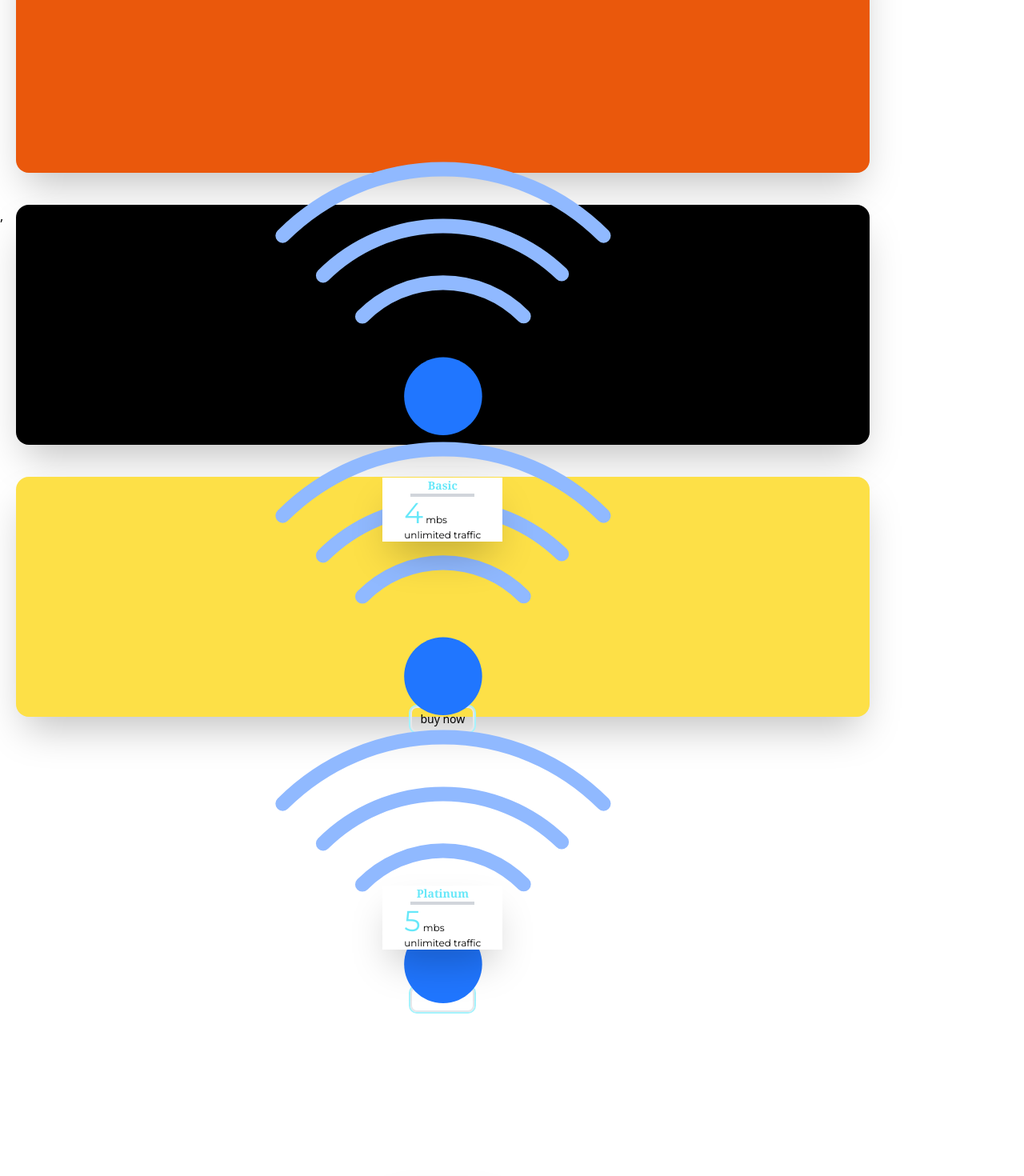
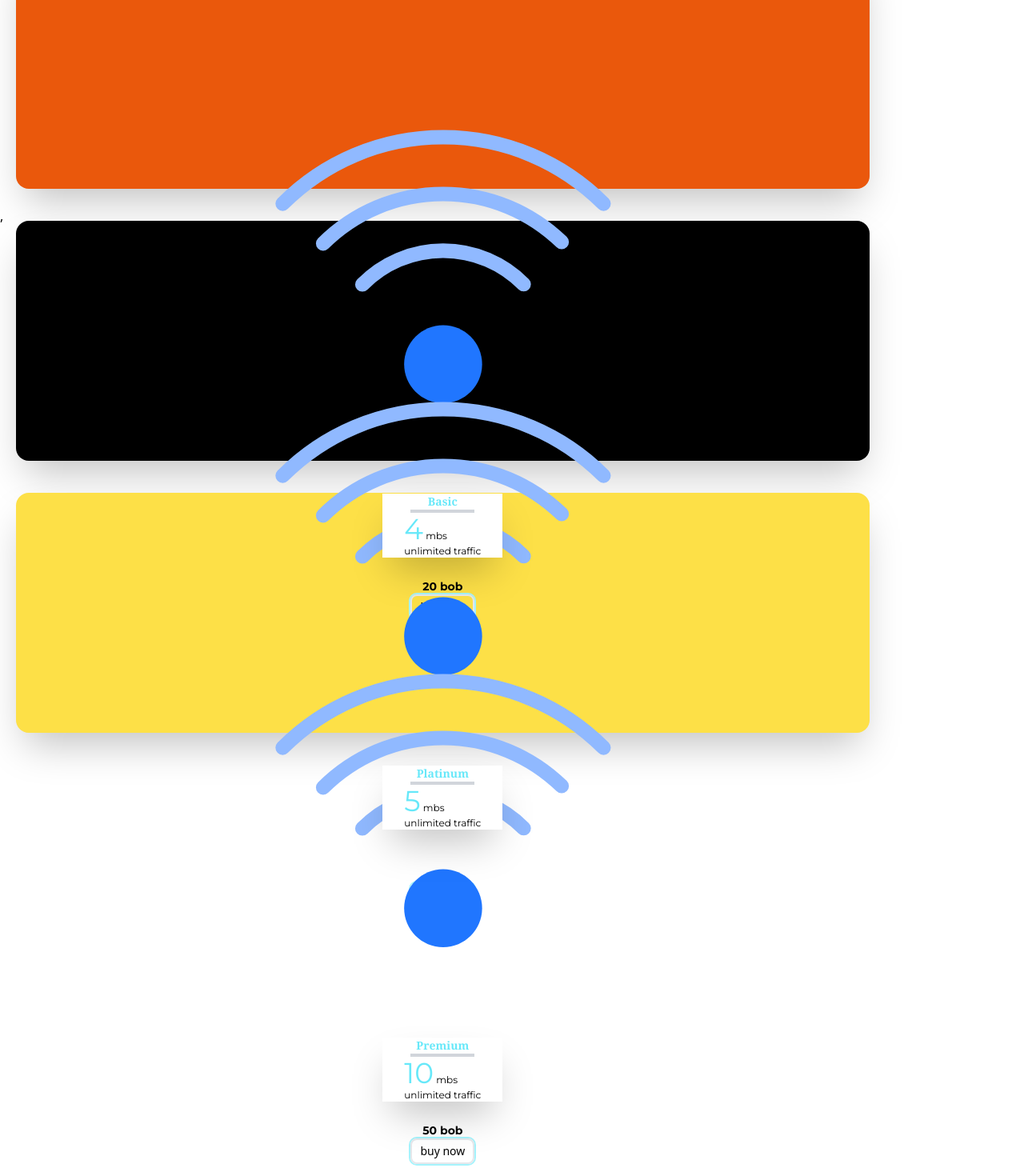
Before and after one commit to malcomowilla/captive-portal, a React (Vite) app: page / in a window 1280 px wide. Shown: the part 800-2270 px from the top of the page at 80% size. Built offline with nearby package versions, Linux system fonts and the light colour scheme; what @shrutibalasa/tailwind-grid-auto-fit would draw is missing.

Commit message:
changing appaearance

```diff
--- a/src/components/WifiPackageCards.jsx
+++ b/src/components/WifiPackageCards.jsx
@@ -29,7 +29,7 @@ const WifiPackageCards = ({form, setForm, amount, setAmount , phoneNumber,  setP
 
      <div className="shadow-2xl w-5/6 h-[300px] grid grid-auto-fit bg-orange-600 rounded-2xl " >
 
- <Lottie   animationData={wifi} className=' md:translate-y-[-80px]  translate-y-[-200px]   w-full  sm:translate-y-[-120px] ' />
+ <Lottie   animationData={wifi} className=' md:translate-y-[-80px]  lg:translate-y-[-140px]   w-full  sm:translate-y-[-120px] ' />
 
 <div className='lg:translate-y-[-350px]   md:translate-y-[-200px]   shadow-2xl bg-white
 w-[150px] h-20 flex flex-col justify-center items-center relative z-40 bottom-9 m-auto  '>
@@ -38,7 +38,7 @@ w-[150px] h-20 flex flex-col justify-center items-center relative z-40 bottom-9
 <hr className='border-2 w-20 mx-auto border-gray-300'/>
 <p className='text-xs font-montserrat'> <span className='text-4xl text-cyan-300'>4</span> mbs  <br />unlimited traffic</p>
 </div>
-<div className='w-full flex justify-center flex-col md:translate-y-[-390px]'>
+<div className='w-full flex justify-center flex-col md:translate-y-[-390px] lg:translate-y-[-550px]'>
 <p className='   md:translate-y-[190px]  translate-y-[-350px]
  text-sm w-auto m-auto font-montserrat font-semibold hover:text-4xl duration-300'>20 bob</p>
 <button className={` md:translate-y-[190px]   translate-y-[-350px]  sm:translate-y-[-240px]   border-2 w-[80px]
@@ -61,22 +61,21 @@ w-[150px] h-20 flex flex-col justify-center items-center relative z-40 bottom-9
         <div className="shadow-2xl    w-5/6 h-[300px] bg-black rounded-2xl" >
 
         <Lottie   animationData={wifi} className=' md:translate-y-[-70px]   sm:translate-y-[-120px]
-        translate-y-[-200px] w-full  max-sm:w-full ' />
+         lg:translate-y-[-140px] w-full  max-sm:w-full' />
 
-<div className=' md:translate-y-[-180px]    translate-y-[-350px]  sm:translate-y-[-280px]
+<div className=' md:translate-y-[-180px]    lg:translate-y-[-350px]  sm:translate-y-[-120px]
   shadow-2xl bg-white w-[150px] h-20 flex flex-col justify-center items-center relative z-40 bottom-9 m-auto '>
 
 <h1 className='text-sm text-cyan-300 font-serif font-bold'>Platinum</h1>
 <hr className='border-2 w-20 mx-auto border-gray-300'/>
 <p className='text-xs font-montserrat'> <span className='text-4xl text-cyan-300'>5</span> mbs  <br />unlimited traffic</p>
-
-
 </div >
 
+<div className='sm:translate-y-[200px] lg:translate-y-[-150px]'>
 
 <div className='w-full flex justify-center'>
 
-<p className=' md:translate-y-[-120px]    translate-y-[-350px]  max-sm:translate-y-[-250px]
+<p className=' md:translate-y-[-120px]    lg:translate-y-[-190px]
   text-sm w-auto  font-montserrat font-semibold hover:text-4xl duration-300 text-white'>30 bob</p>
 
 
@@ -91,7 +90,7 @@ w-[150px] h-20 flex flex-col justify-center items-center relative z-40 bottom-9
 
         </div>
 
-
+        </div>
 
 
 
@@ -101,9 +100,10 @@ w-[150px] h-20 flex flex-col justify-center items-center relative z-40 bottom-9
 
 
 
-        <Lottie   animationData={wifi} className=' md:translate-y-[-50px]     max-sm:translate-y-[-130px]   translate-y-[-200px] w-full  max-sm:w-full ' />
+        <Lottie   animationData={wifi} className=' md:translate-y-[-50px]
+           max-sm:translate-y-[-130px]    lg:translate-y-[-140px] w-full  max-sm:w-full ' />
 
-<div className='      md:translate-y-[-150px]     translate-y-[-350px]     max-sm:translate-y-[-280px]
+<div className='md:translate-y-[-150px]     lg:translate-y-[-350px]     max-sm:translate-y-[-280px]
  shadow-2xl bg-white w-[150px] h-20 flex flex-col justify-center items-center relative z-40 bottom-9 m-auto '>
 
 <h1 className='text-sm text-cyan-300 font-serif font-bold'>Premium</h1>
@@ -112,7 +112,7 @@ w-[150px] h-20 flex flex-col justify-center items-center relative z-40 bottom-9
 </div>
 
 
-<div className='translate-y-[200px]'>
+<div className='md:translate-y-[200px] lg:translate-y-[-10px]'>
 <div className='w-full flex justify-center'>
 
 <p className='max-md:translate-y-[-100px]  translate-y-[-350px] max-sm:translate-y-[-250px] text-sm w-auto
@@ -143,7 +143,8 @@ w-[150px] h-20 flex flex-col justify-center items-center relative z-40 bottom-9
 
 {form && (
         <>
-          <div className="fixed translate-x-[-15px] max-sm:absolute max-sm:h-screen   inset-0 h-screen bg-black bg-opacity-50 backdrop-blur-lg z-50
+          <div className="fixed translate-x-[-15px] max-sm:absolute max-sm:h-screen
+           inset-0 h-screen bg-black bg-opacity-50 backdrop-blur-lg z-50
            w-screen" ></div>
           <section className="absolute w-screen max-sm:flex  top-1/2 left-1/2 transform -translate-x-1/2 -translate-y-1/2 z-50 ">
             <Form form={form} setForm={setForm}   amount={amount} setAmount={setAmount}  phoneNumber={phoneNumber}
--- a/src/sections/WifiPackages.jsx
+++ b/src/sections/WifiPackages.jsx
@@ -12,7 +12,7 @@ const WifiPackages = ({form, setForm,  amount, setAmount , phoneNumber,  setPhon
 <section >
 <div className=" mt-11  w-full h-[630px]">
 
-<p className="text-center font-montserrat text-xl google-font">Wifi Packages</p>
+<p className="text-center  lg:text-5xl  md:text-3xl sm:text-xl google-font">Wifi Packages</p>
 
     <WifiPackageCards form={form} setForm={setForm} useRef={useRef} amount={amount} setAmount={setAmount} phoneNumber={phoneNumber} setPhoneNumber={setPhoneNumber}
     handleSubmit={handleSubmit}
```
